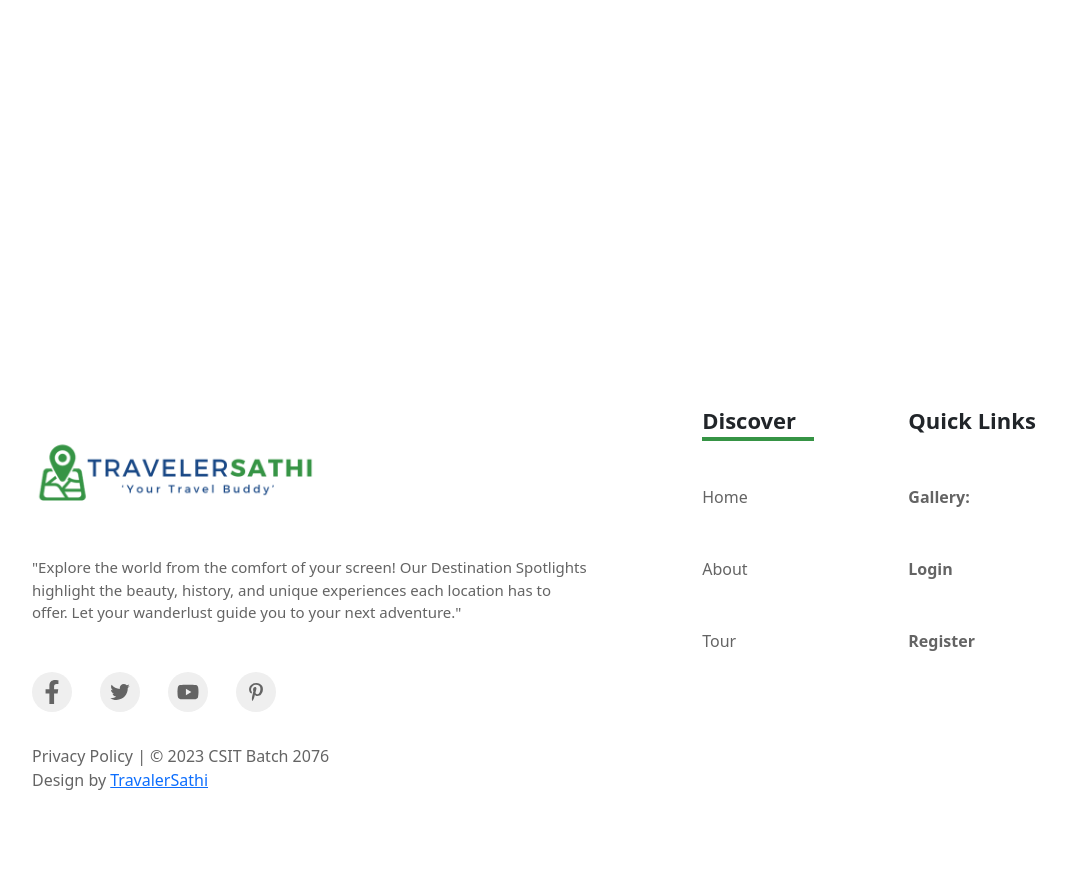
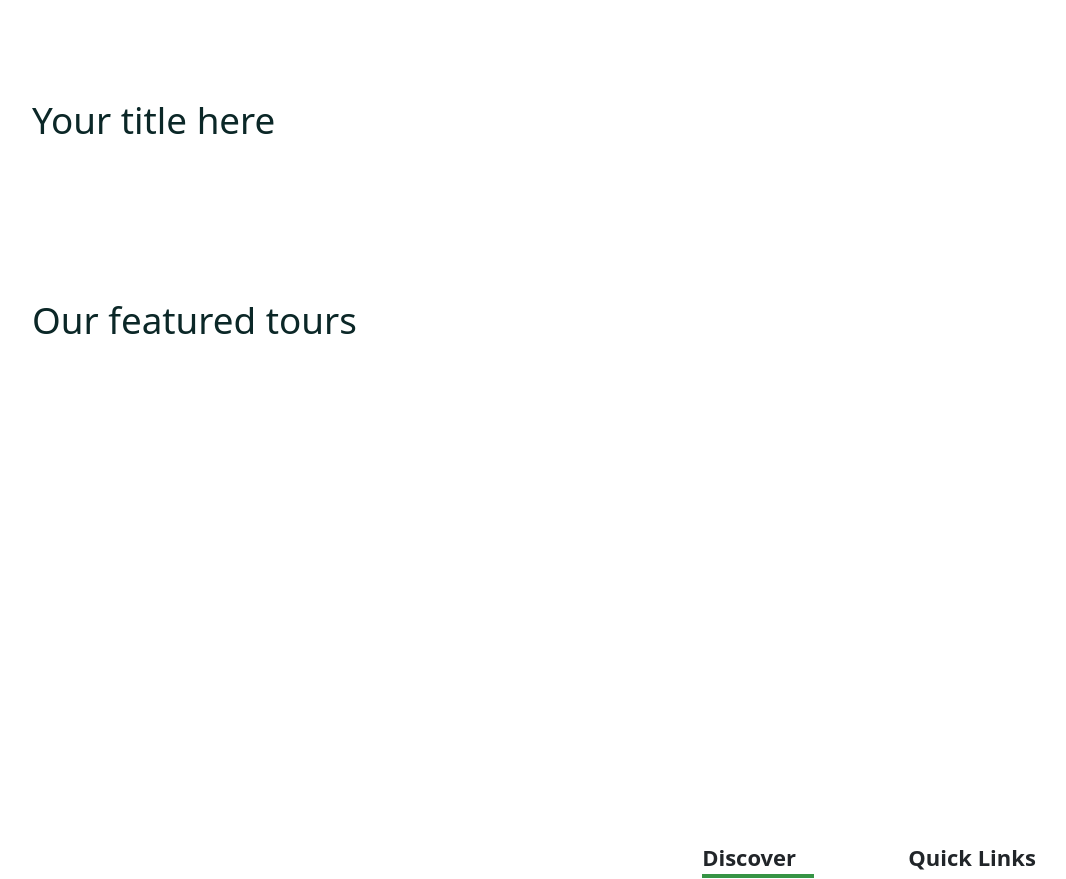
Before and after one commit to Sushantbz/TravelerSathi, a React (Create React App) app in the folder frontend/: page /home in a window 1280 px wide. Shown: the part 1167-2046 px from the top of the page, without its empty margins (50-1116 px from the left). Built offline with nearby package versions, Linux system fonts and the light colour scheme.

Commit message:
minor changes

```diff
--- /dev/null
+++ b/frontend/src/components/Featured-tours/FeaturedTourList.jsx
@@ -0,0 +1,16 @@
+import React from 'react'
+import TourCard from '../../shared/TourCard'
+import tourData from '../../assets/data/tours'
+import { Col } from 'reactstrap'
+const FeaturedTourList = () => {
+  return <>
+  {
+    tourData?.map(tour=>(
+        <div lg='3' className='mb-4' key={tour.id}><TourCard tour={tour} /></div>
+
+    ))
+  }
+  </>
+}
+
+export default FeaturedTourList;
--- a/frontend/src/pages/Home.jsx
+++ b/frontend/src/pages/Home.jsx
@@ -8,6 +8,8 @@ import worldImg from "../assets/images/world.gif";
 import Subtitle from "../shared/Subtitle";
 import SearchBar from "../shared/SearchBar";
 import ServiceList from "../services/ServiceList";
+import FeaturedTourList from "../components/Featured-tours/FeaturedTourList";
+
 
 
 
@@ -71,14 +73,26 @@ const Home = () => {
       <section>
         <Container>
           <Row>
-            <dev lg='12' className="mb-5">
-              <Subtitle subtitle={'Explorer'}/>
-              <h2 className="featured__tour-title"></h2>
-            </dev>
+            <div lg='12' className="mb-5">
+
+              <h2 className="featured__tour-title">Your title here</h2>
+            </div>
           </Row>
         </Container>
       </section>
       {/*------------------ featured tour section end--------------*/}
+      <section>
+        <Container>
+          <Row>
+            <div lg='12' className="mb-5">
+
+              <h2 className="featured__tour-title">Our featured tours</h2>
+                </div>
+            <FeaturedTourList />
+          </Row>
+        </Container>
+
+      </section>
     </>
   );
 };
--- /dev/null
+++ b/frontend/src/shared/TourCard.jsx
@@ -0,0 +1,11 @@
+import React from 'react'
+
+const TourCard = () => {
+  return (
+    <div>
+
+    </div>
+  )
+}
+
+export default TourCard
--- a/frontend/src/styles/home.css
+++ b/frontend/src/styles/home.css
@@ -53,3 +53,8 @@
 .services__title {
     font-style: 2.5rem;
 }
+
+.featured__tour-title {
+    font-size: 2.3rem;
+    font-weight: 500;
+}
```
Also changed, not shown: frontend/src/shared/tour-card.css (added), 1 other file (tests, documents, lock files or other folders).
